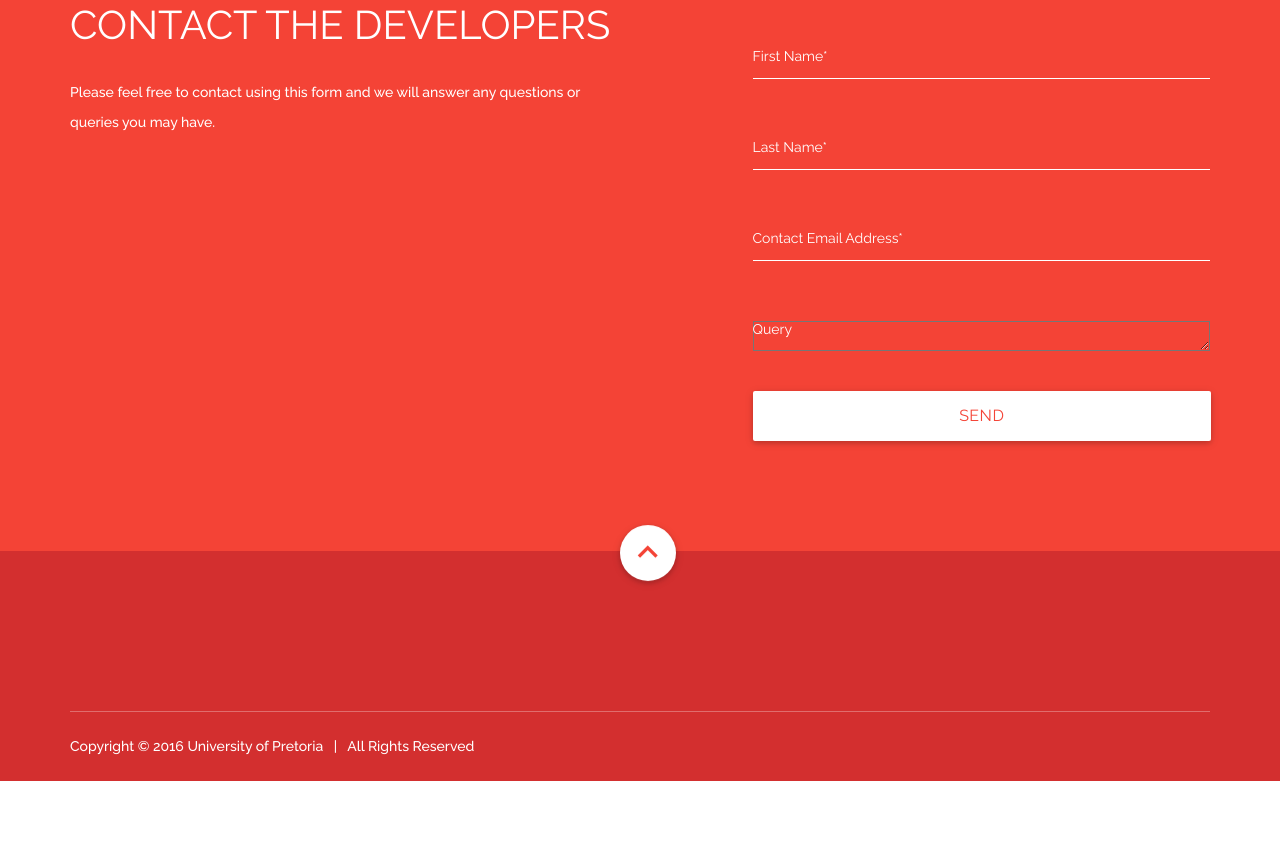
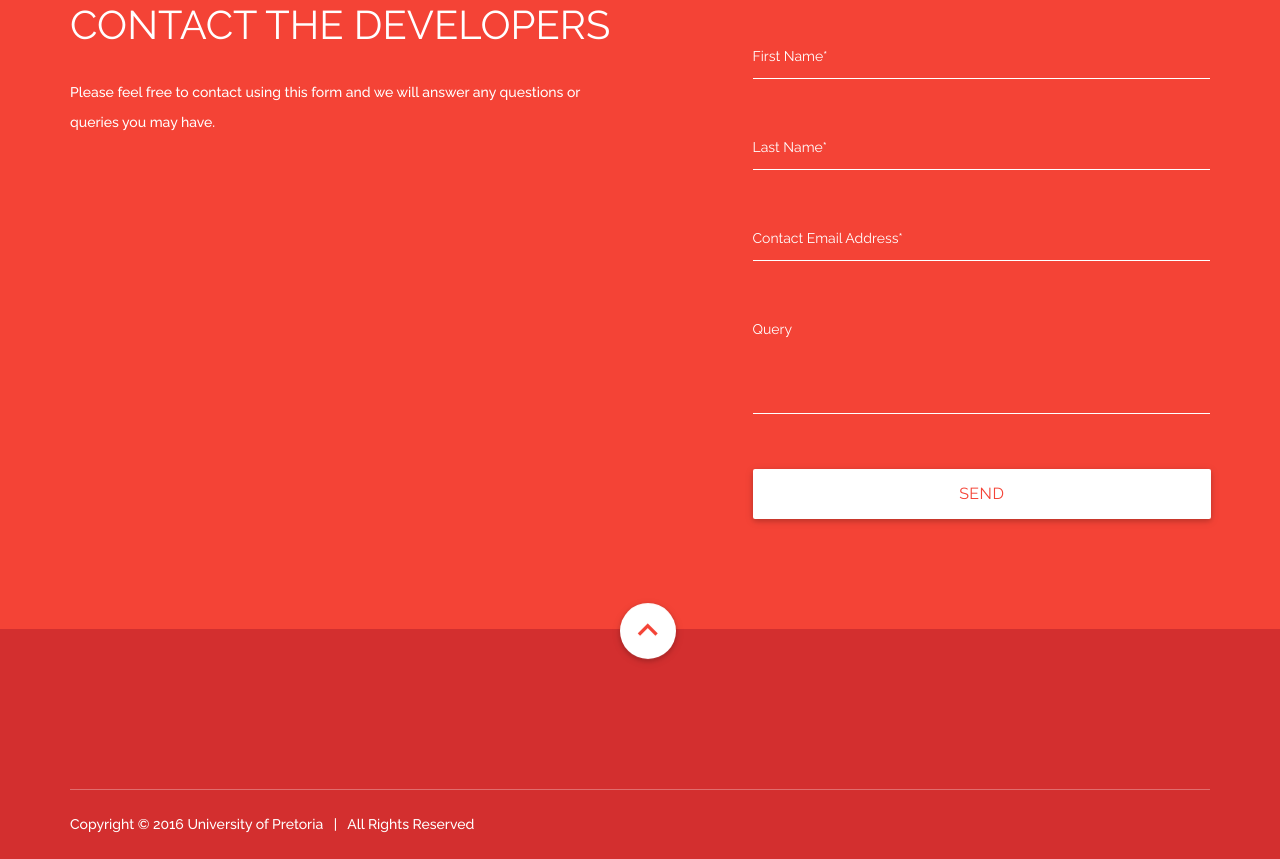
Before and after one commit to CodingInfinity/Benchmark-Web-Site, a plain HTML site: page index.html in a window 1280 px wide. Shown: the part 4851-5710 px from the top of the page. Before the commit the page ends 5632 px from the top, so only its background shows below. Drawn offline with Linux system fonts and the light colour scheme; animation ran at ten frames a second.

Commit message:
Fixes textarea class

```diff
--- a/index.html
+++ b/index.html
@@ -758,7 +758,7 @@
                     </div>
 
   	                <div class="input-field">
-                      <textarea id="body" type="text" name="body" class="validate" ></textarea>
+                      <textarea id="body" type="text" name="body" class="materialize-textarea validate" ></textarea>
                       <label for="body">Query</label>
                     </div>
 
```
